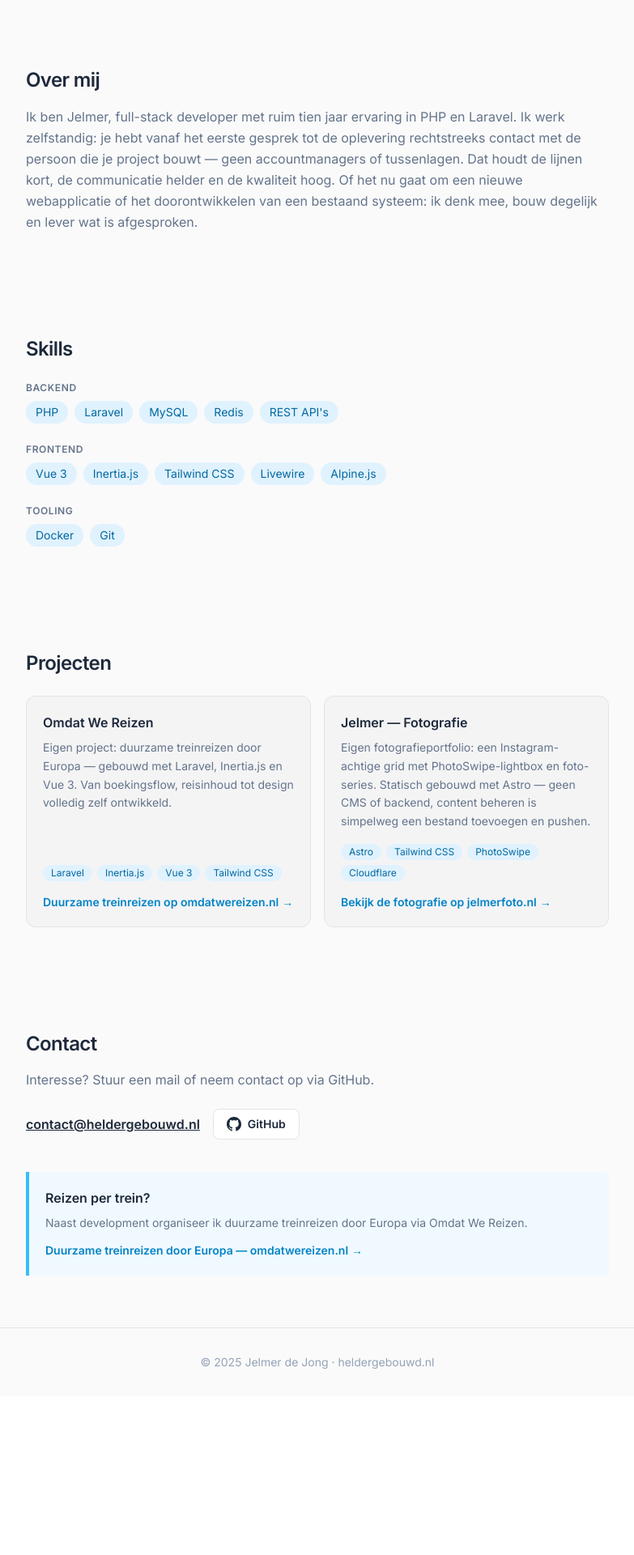
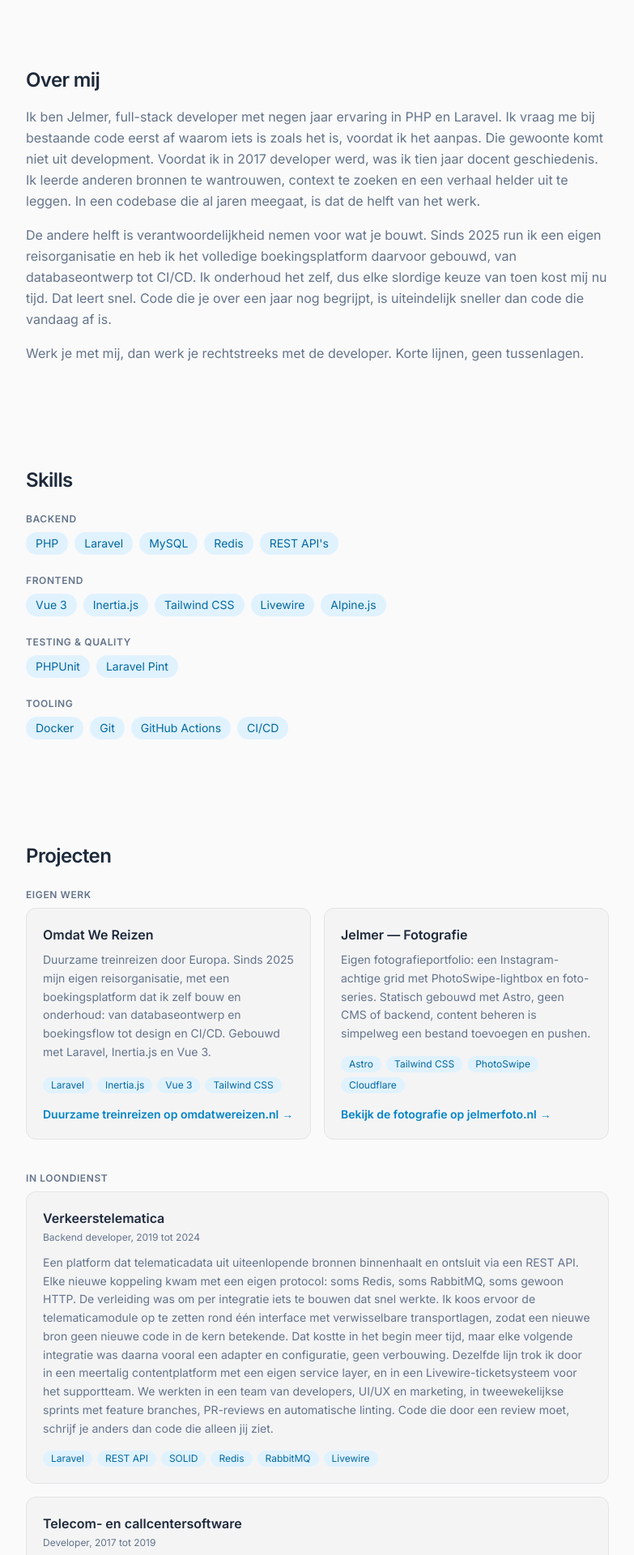
Before and after one commit to dejong-jelmer/heldergebouwd, a Vue app: page / in a window 1280 px wide. Shown: the part 580-2500 px from the top of the page at 81% size, without its empty margins (248-1031 px from the left). Before the commit the page ends 2304 px from the top, so only its background shows below. Built offline with nearby package versions, Linux system fonts and the light colour scheme.

Commit message:
Update text, skill & tools, add experience

```diff
--- a/config.ts
+++ b/config.ts
@@ -4,6 +4,6 @@ export const SITE_NAME = 'heldergebouwd.nl';
 
 /**
  * Contact address split as [user, domain] so the assembled form never appears
- * in built HTML or JS — it is joined client-side to keep it away from scrapers.
+ * in built HTML or JS. It is joined client-side to keep it away from scrapers.
  */
 export const CONTACT_EMAIL_PARTS = ['contact', 'heldergebouwd.nl'];
--- a/index.html
+++ b/index.html
@@ -5,9 +5,9 @@
     <meta name="viewport" content="width=device-width, initial-scale=1.0" />
     <meta
       name="description"
-      content="%AUTHOR_FULL_NAME% — freelance Laravel & Vue developer. Direct contact, geen overhead."
+      content="%AUTHOR_FULL_NAME% | freelance Laravel & Vue developer. Direct contact, geen overhead."
     />
-    <title>%AUTHOR_FULL_NAME% — Freelance Laravel & Vue developer</title>
+    <title>%AUTHOR_FULL_NAME% | Freelance Laravel & Vue developer</title>
 
     <!-- Favicon -->
     <link rel="icon" href="/favicon.svg" type="image/svg+xml" />
@@ -15,10 +15,10 @@
     <link rel="apple-touch-icon" href="/apple-touch-icon.png" />
 
     <!-- Open Graph -->
-    <meta property="og:title" content="%AUTHOR_FULL_NAME% — Freelance Laravel & Vue developer" />
+    <meta property="og:title" content="%AUTHOR_FULL_NAME% | Freelance Laravel & Vue developer" />
     <meta
       property="og:description"
-      content="Direct contact, geen overhead. 10+ jaar PHP/Laravel ervaring."
+      content="Direct contact, geen overhead. Laravel-developer sinds 2017."
     />
     <meta property="og:type" content="website" />
     <meta property="og:url" content="https://heldergebouwd.nl" />
@@ -26,10 +26,10 @@
 
     <!-- Twitter -->
     <meta name="twitter:card" content="summary_large_image" />
-    <meta name="twitter:title" content="%AUTHOR_FULL_NAME% — Freelance Laravel & Vue developer" />
+    <meta name="twitter:title" content="%AUTHOR_FULL_NAME% | Freelance Laravel & Vue developer" />
     <meta
       name="twitter:description"
-      content="Direct contact, geen overhead. 10+ jaar PHP/Laravel ervaring."
+      content="Direct contact, geen overhead. Laravel-developer sinds 2017."
     />
     <meta name="twitter:image" content="https://heldergebouwd.nl/og-image.jpg" />
 
--- a/src/components/AboutSection.vue
+++ b/src/components/AboutSection.vue
@@ -7,13 +7,26 @@ import { AUTHOR_FIRST_NAME } from '../../config'
     <h2 id="about-heading" class="text-2xl font-semibold tracking-tight text-slate-800">
       Over mij
     </h2>
-    <p class="mt-4 leading-relaxed text-slate-500">
-      Ik ben {{ AUTHOR_FIRST_NAME }}, full-stack developer met ruim tien jaar ervaring in PHP en Laravel.
-      Ik werk zelfstandig: je hebt vanaf het eerste gesprek tot de oplevering rechtstreeks
-      contact met de persoon die je project bouwt — geen accountmanagers of tussenlagen.
-      Dat houdt de lijnen kort, de communicatie helder en de kwaliteit hoog. Of het nu
-      gaat om een nieuwe webapplicatie of het doorontwikkelen van een bestaand systeem:
-      ik denk mee, bouw degelijk en lever wat is afgesproken.
-    </p>
+    <div class="mt-4 space-y-4 leading-relaxed text-slate-500">
+      <p>
+        Ik ben {{ AUTHOR_FIRST_NAME }}, full-stack developer met negen jaar ervaring in PHP en
+        Laravel. Ik vraag me bij bestaande code eerst af waarom iets is zoals het is, voordat
+        ik het aanpas. Die gewoonte komt niet uit development. Voordat ik in 2017 developer
+        werd, was ik tien jaar docent geschiedenis. Ik leerde anderen bronnen te wantrouwen,
+        context te zoeken en een verhaal helder uit te leggen. In een codebase die al jaren
+        meegaat, is dat de helft van het werk.
+      </p>
+      <p>
+        De andere helft is verantwoordelijkheid nemen voor wat je bouwt. Sinds 2025 run ik
+        een eigen reisorganisatie en heb ik het volledige boekingsplatform daarvoor gebouwd,
+        van databaseontwerp tot CI/CD. Ik onderhoud het zelf, dus elke slordige keuze van
+        toen kost mij nu tijd. Dat leert snel. Code die je over een jaar nog begrijpt, is
+        uiteindelijk sneller dan code die vandaag af is.
+      </p>
+      <p>
+        Werk je met mij, dan werk je rechtstreeks met de developer. Korte lijnen, geen
+        tussenlagen.
+      </p>
+    </div>
   </section>
 </template>
--- a/src/components/ContactSection.vue
+++ b/src/components/ContactSection.vue
@@ -50,7 +50,7 @@ onMounted(() => {
       </p>
       <a href="https://omdatwereizen.nl" target="_blank" rel="noopener"
         class="mt-3 inline-flex items-center gap-1 text-sm font-semibold text-sky-600 transition-colors duration-150 ease-in-out hover:text-sky-700">
-        Duurzame treinreizen door Europa — omdatwereizen.nl
+        Duurzame treinreizen door Europa: omdatwereizen.nl
         <span aria-hidden="true">&rarr;</span>
       </a>
     </aside>
--- a/src/components/HeroSection.vue
+++ b/src/components/HeroSection.vue
@@ -16,7 +16,7 @@ import { AUTHOR_FULL_NAME } from '../../config'
       {{ AUTHOR_FULL_NAME }}
     </h1>
     <p class="mt-3 max-w-md text-lg text-slate-500">
-      Freelance Laravel &amp; Vue developer — direct contact, geen overhead
+      Freelance Laravel &amp; Vue developer. Direct contact, geen overhead
     </p>
     <div class="mt-8 flex flex-col gap-3 sm:flex-row">
       <a
--- a/src/components/ProjectsSection.vue
+++ b/src/components/ProjectsSection.vue
@@ -5,7 +5,7 @@ const projects = [
   {
     title: 'Omdat We Reizen',
     description:
-      'Eigen project: duurzame treinreizen door Europa — gebouwd met Laravel, Inertia.js en Vue 3. Van boekingsflow, reisinhoud tot design volledig zelf ontwikkeld.',
+      'Duurzame treinreizen door Europa. Sinds 2025 mijn eigen reisorganisatie, met een boekingsplatform dat ik zelf bouw en onderhoud: van databaseontwerp en boekingsflow tot design en CI/CD. Gebouwd met Laravel, Inertia.js en Vue 3.',
     tags: ['Laravel', 'Inertia.js', 'Vue 3', 'Tailwind CSS'],
     link: 'https://omdatwereizen.nl',
     linkLabel: 'Duurzame treinreizen op omdatwereizen.nl',
@@ -13,10 +13,28 @@ const projects = [
   {
     title: `Jelmer — Fotografie`,
     description:
-      'Eigen fotografieportfolio: een Instagram-achtige grid met PhotoSwipe-lightbox en foto-series. Statisch gebouwd met Astro — geen CMS of backend, content beheren is simpelweg een bestand toevoegen en pushen.',
+      'Eigen fotografieportfolio: een Instagram-achtige grid met PhotoSwipe-lightbox en foto-series. Statisch gebouwd met Astro, geen CMS of backend, content beheren is simpelweg een bestand toevoegen en pushen.',
     tags: ['Astro', 'Tailwind CSS', 'PhotoSwipe', 'Cloudflare'],
     link: 'https://jelmerfoto.nl',
     linkLabel: 'Bekijk de fotografie op jelmerfoto.nl',
+  },
+]
+
+// Work done in employment. The code is not public, so these are descriptive cases without a link.
+const cases = [
+  {
+    title: 'Verkeerstelematica',
+    role: 'Backend developer, 2019 tot 2024',
+    description:
+      'Een platform dat telematicadata uit uiteenlopende bronnen binnenhaalt en ontsluit via een REST API. Elke nieuwe koppeling kwam met een eigen protocol: soms Redis, soms RabbitMQ, soms gewoon HTTP. De verleiding was om per integratie iets te bouwen dat snel werkte. Ik koos ervoor de telematicamodule op te zetten rond één interface met verwisselbare transportlagen, zodat een nieuwe bron geen nieuwe code in de kern betekende. Dat kostte in het begin meer tijd, maar elke volgende integratie was daarna vooral een adapter en configuratie, geen verbouwing. Dezelfde lijn trok ik door in een meertalig contentplatform met een eigen service layer, en in een Livewire-ticketsysteem voor het supportteam. We werkten in een team van developers, UI/UX en marketing, in tweewekelijkse sprints met feature branches, PR-reviews en automatische linting. Code die door een review moet, schrijf je anders dan code die alleen jij ziet.',
+    tags: ['Laravel', 'REST API', 'SOLID', 'Redis', 'RabbitMQ', 'Livewire'],
+  },
+  {
+    title: 'Telecom- en callcentersoftware',
+    role: 'Developer, 2017 tot 2019',
+    description:
+      'Mijn eerste developerbaan, direct na het onderwijs. Callcenters volgden hun campagnes in een dashboard met belstatistieken en campagne-analytics. Dat dashboard was gebouwd in Java en moest lokaal geïnstalleerd worden bij de klant. Dat kostte veel support: elke installatie en elke update was apart werk, en klanten liepen tegen problemen aan die per werkplek konden verschillen. Mijn opdracht was om dat dashboard webbased te maken, in Laravel en Vue. Geen installatie meer, inloggen was genoeg, en een update kwam in één keer bij iedereen terecht. Daarnaast bouwde ik API-integraties om data met externe systemen te synchroniseren en deed ik dagelijks support op klantissues. Die combinatie was leerzaam: wie zelf de meldingen beantwoordt over wat er gebouwd is, gaat vanzelf anders bouwen.',
+    tags: ['Laravel', 'Vue', 'MySQL', "API's"],
   },
 ]
 </script>
@@ -26,13 +44,17 @@ const projects = [
     <h2 id="projects-heading" class="text-2xl font-semibold tracking-tight text-slate-800">
       Projecten
     </h2>
-    <div class="mt-6 grid gap-4 sm:grid-cols-2">
+
+    <h3 class="mt-6 text-xs font-semibold uppercase tracking-wider text-slate-500">
+      Eigen werk
+    </h3>
+    <div class="mt-2 grid gap-4 sm:grid-cols-2">
       <article
         v-for="project in projects"
         :key="project.title"
         class="flex flex-col rounded-xl border border-zinc-200 bg-zinc-100 p-5 transition-shadow duration-150 ease-in-out hover:shadow-md"
       >
-        <h3 class="font-semibold text-slate-800">{{ project.title }}</h3>
+        <h4 class="font-semibold text-slate-800">{{ project.title }}</h4>
         <p class="mt-2 flex-1 text-sm leading-relaxed text-slate-500">
           {{ project.description }}
         </p>
@@ -57,5 +79,31 @@ const projects = [
         </a>
       </article>
     </div>
+
+    <h3 class="mt-10 text-xs font-semibold uppercase tracking-wider text-slate-500">
+      In loondienst
+    </h3>
+    <div class="mt-2 space-y-4">
+      <article
+        v-for="item in cases"
+        :key="item.title"
+        class="rounded-xl border border-zinc-200 bg-zinc-100 p-5"
+      >
+        <h4 class="font-semibold text-slate-800">{{ item.title }}</h4>
+        <p class="mt-1 text-xs text-slate-500">{{ item.role }}</p>
+        <p class="mt-3 text-sm leading-relaxed text-slate-500">
+          {{ item.description }}
+        </p>
+        <ul class="mt-4 flex flex-wrap gap-1.5" aria-label="Gebruikte technologie">
+          <li
+            v-for="tag in item.tags"
+            :key="tag"
+            class="rounded-full bg-sky-100 px-2.5 py-0.5 text-xs text-sky-700"
+          >
+            {{ tag }}
+          </li>
+        </ul>
+      </article>
+    </div>
   </section>
 </template>
--- a/src/components/SkillsSection.vue
+++ b/src/components/SkillsSection.vue
@@ -9,8 +9,12 @@ const skillGroups = [
     skills: ['Vue 3', 'Inertia.js', 'Tailwind CSS', 'Livewire', 'Alpine.js'],
   },
   {
+    label: 'Testing & Quality',
+    skills: ['PHPUnit', 'Laravel Pint'],
+  },
+  {
     label: 'Tooling',
-    skills: ['Docker', 'Git'],
+    skills: ['Docker', 'Git', 'GitHub Actions', 'CI/CD'],
   },
 ]
 </script>
```
Also changed, not shown: 1 other file (tests, documents, lock files or other folders).
